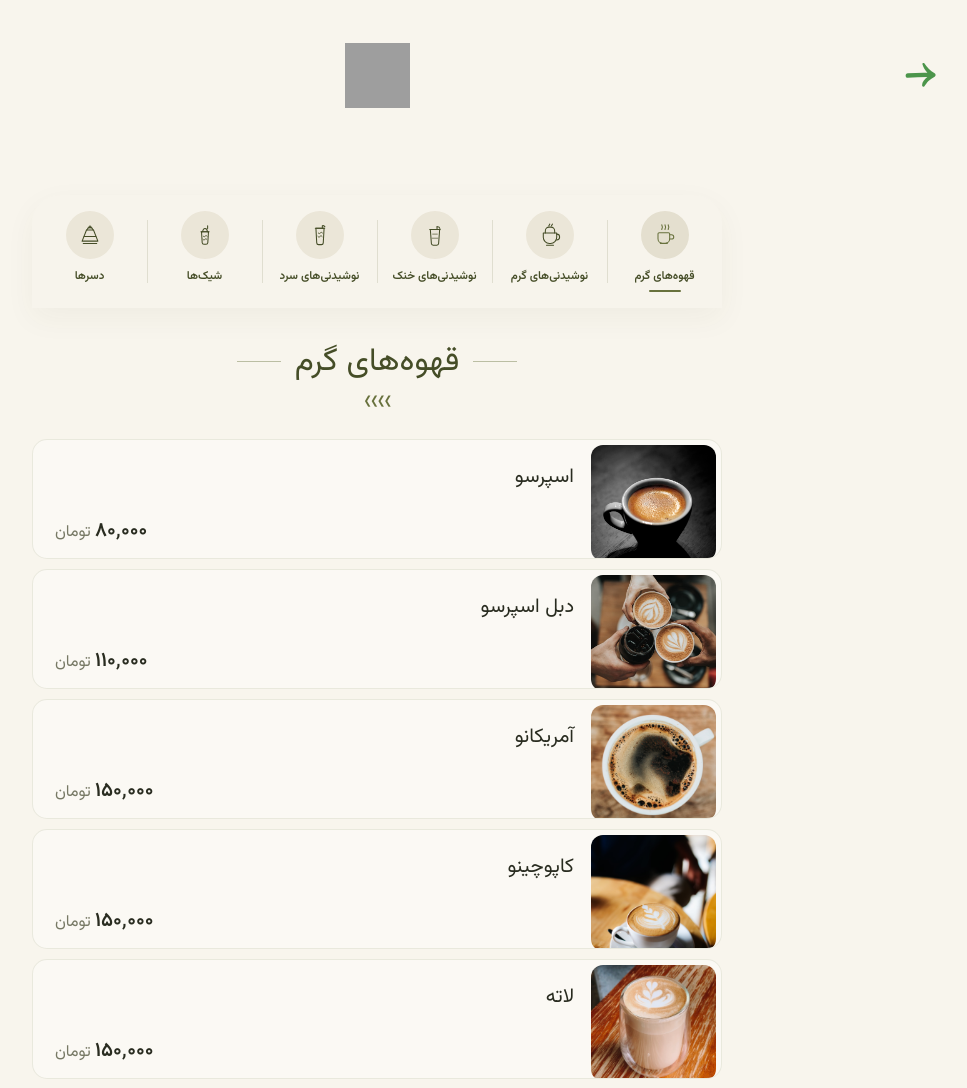
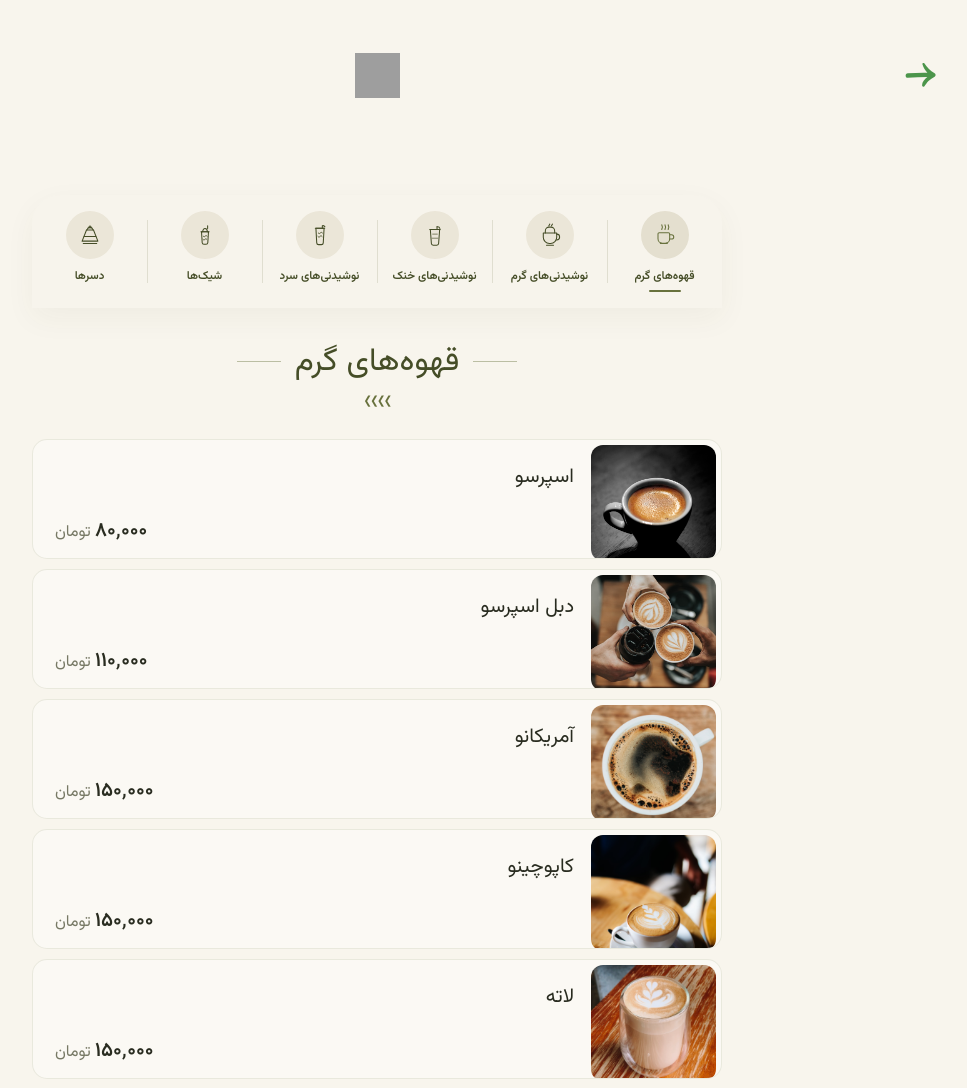
Before and after one commit to MasoudRashidi/shin-cafe, a website: page products.html in a window 1280 px wide. Shown: the top 1088 px of the page, without its empty margins (263-1230 px from the left). Drawn offline with Linux system fonts and the light colour scheme; grey boxes are pictures that could not be loaded.

Commit message:
resize logo again 4

```diff
--- a/products.html
+++ b/products.html
@@ -29,9 +29,9 @@
       <a href="index.html">
         <svg viewBox="0 0 91 91" id="Layer_1" version="1.1" xml:space="preserve" xmlns="http://www.w3.org/2000/svg" xmlns:xlink="http://www.w3.org/1999/xlink" fill="#000000"><g id="SVGRepo_bgCarrier" stroke-width="0"></g><g id="SVGRepo_tracerCarrier" stroke-linecap="round" stroke-linejoin="round"></g><g id="SVGRepo_iconCarrier"> <style type="text/css"> .st0{fill:#4c954b;} </style> <g> <path class="st0" d="M8.1,53.5c18.4-1,36.9-2,55.4-2.4c-8.6,6.9-16,15.6-14.7,25.3c0.4,2.6,4.3,3.4,5.9,1.6 c4.4-4.9,7.1-10.6,12-15.3c5.3-5,11.3-8.9,17.6-12.5c1.7-1,2.5-2.4,2.6-4c0.4-1.9-0.3-4-2.6-5.5c-6-4-11.8-7.7-16.9-12.9 c-4.4-4.7-8.1-10-12-15.1c-2-2.7-6.9-1.3-5.8,2.4c2.3,8.2,7.5,17,14.1,24.1c-18.5-0.5-37.2,0.4-55.6,1.3 C-0.3,40.9-0.3,53.9,8.1,53.5z"></path> </g> </g></svg>
       </a>
-    </div>
+    </div  class="h-[45px] w-[45px]">
       <a class="" href="index.html" aria-label="بازگشت به صفحه اصلی کافه شین">
-        <img src="assets/logo.png" class="h-[65px] w-[65px]"/>
+        <img src="assets/logo.png" class="h-[45px] w-[45px]"/>
       </a>
       <div class="w-8">
 
```
Also changed, not shown: style.css.
